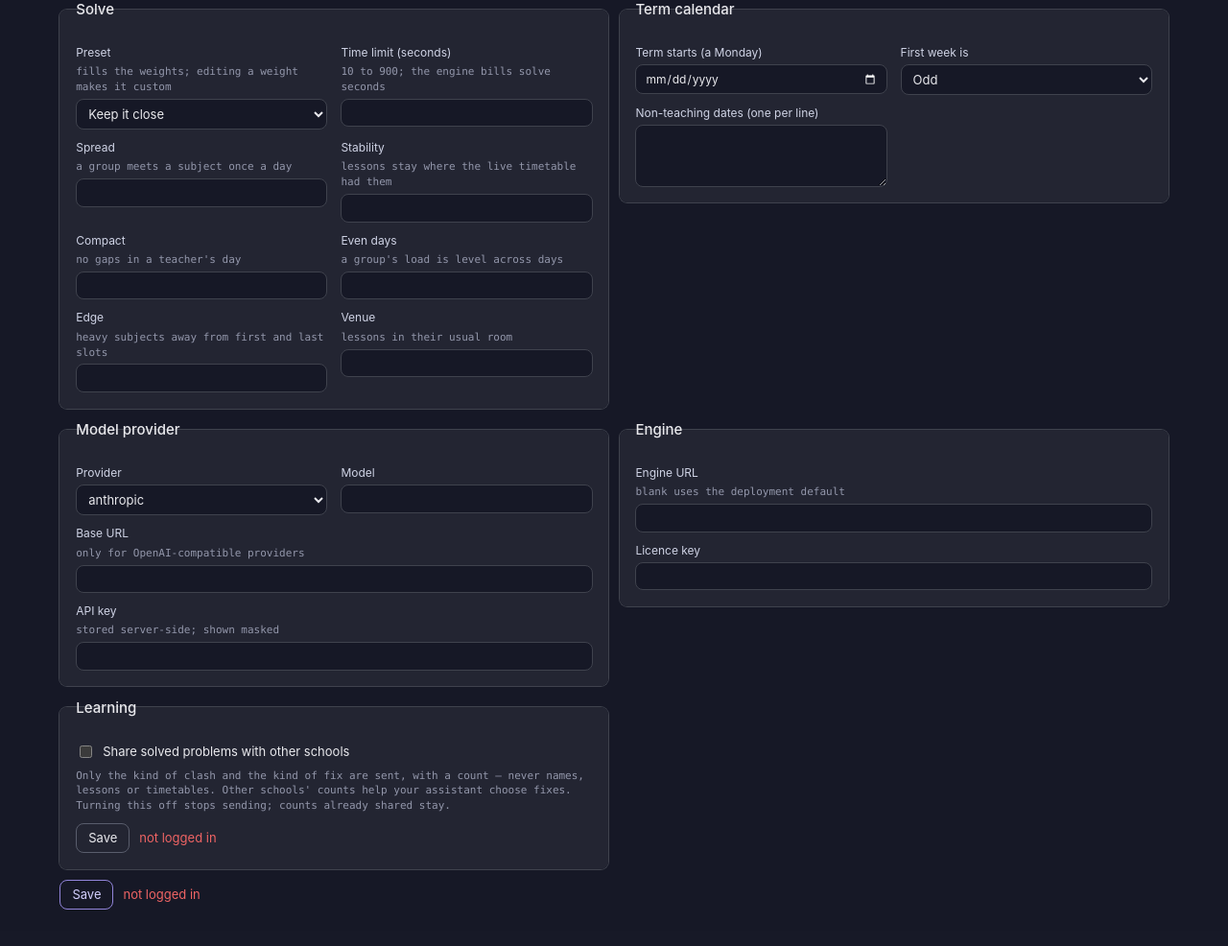
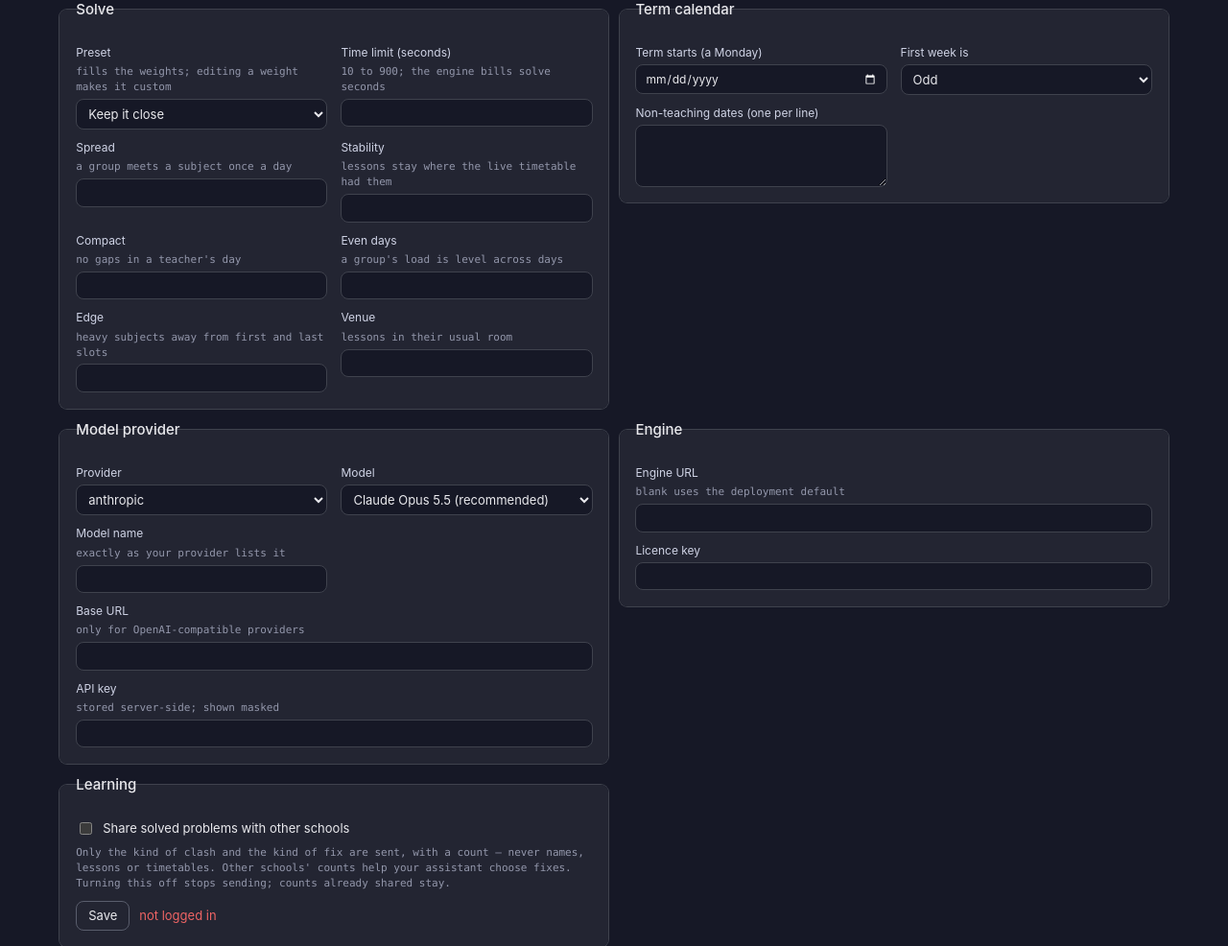
Before and after one commit to twahidin/plane-timetabling-app, a FastAPI app: template plane_app/templates/settings.html in a window 1280 px wide. Shown: the part 773-1759 px from the top of the page at 96% size. Before the commit the page ends 1721 px from the top, so only its background shows below. Run offline with FastAPI, Linux system fonts and the light colour scheme; the template is opened without the code that fills it, so the values that code supplies are empty; some libraries are stand-ins or nearby versions.

Commit message:
Pick Claude Opus 5.5, Sonnet 5.5 or Fable 5.1, or type any model
Co-Authored-By: Claude Opus 5.5 <noreply@anthropic.com>

```diff
--- a/plane_app/static/settings.js
+++ b/plane_app/static/settings.js
@@ -14,6 +14,25 @@
     tokenrouter: 'https://api.tokenrouter.io/v1',
   };
   const DEFAULT_MODEL = { anthropic: 'claude-opus-5-5' };
+  // The Claude models Settings lists (mirrors plane_app.llm.anthropic_provider.FALLBACK_MODELS); any other
+  // model, and every model of an OpenAI-compatible provider, is typed into the Model name box.
+  const CLAUDE_MODELS = ['claude-opus-5-5', 'claude-sonnet-5-5', 'claude-fable-5-1'];
+  function showModel(kind, model) {
+    const listed = kind === 'anthropic' && CLAUDE_MODELS.includes(model);
+    const choice = el('model_choice');
+    choice.hidden = kind !== 'anthropic';
+    choice.closest('label').hidden = kind !== 'anthropic';
+    choice.value = listed ? model : 'other';
+    el('model').value = listed ? '' : (model || '');
+    el('model_label').hidden = listed;
+    el('model_help').textContent = kind === 'anthropic' ? 'a Claude model ID, for example claude-haiku-4-5'
+      : 'exactly as your provider lists it, for example an OpenAI model name';
+  }
+  function chosenModel() {
+    const kind = el('provider_kind').value;
+    if (kind === 'anthropic' && el('model_choice').value !== 'other') return el('model_choice').value;
+    return el('model').value.trim();
+  }
   // Mirrors plane_app.db.PRESETS (the server is the authority; these fill the inputs when a preset is picked)
   const RULES = ['spread', 'stability', 'compact', 'even_days', 'edge', 'venue'];
   const PRESETS = {
@@ -54,7 +73,7 @@
     el('max_run').value = r.max_run ?? 4;
     el('mandatory_rest').value = (r.mandatory_rest || []).join(', ');
     el('provider_kind').value = p.kind || 'anthropic';
-    el('model').value = p.model || '';
+    showModel(p.kind || 'anthropic', p.model || '');
     el('base_url').value = p.base_url || '';
     el('api_key').value = p.api_key || '';
     el('engine_url').value = e.url || '';
@@ -85,7 +104,7 @@
     return {
       time: { slot_minutes: ints('slot_minutes'), slots_per_day: n, start: el('start').value, labels },
       rules: { max_load: ints('max_load'), max_run: ints('max_run'), mandatory_rest: rest },
-      provider: { kind: el('provider_kind').value, base_url: el('base_url').value.trim(), api_key: el('api_key').value, model: el('model').value.trim() },
+      provider: { kind: el('provider_kind').value, base_url: el('base_url').value.trim(), api_key: el('api_key').value, model: chosenModel() },
       engine: { url: el('engine_url').value.trim(), key: el('engine_key').value },
       solve: { preset: el('solve_preset').value, time_limit: solveLimit(), weights: Object.fromEntries(RULES.map((r) => [r, weight(r)])) },
       calendar: {
@@ -113,10 +132,15 @@
     if (w) RULES.forEach((r) => { el('w_' + r).value = w[r]; });
   });
   RULES.forEach((r) => el('w_' + r).addEventListener('input', () => { el('solve_preset').value = 'custom'; }));
+  el('model_choice').addEventListener('change', () => {
+    const other = el('model_choice').value === 'other';
+    el('model_label').hidden = !other;
+    if (other) el('model').focus();
+  });
   el('provider_kind').addEventListener('change', () => {
     const kind = el('provider_kind').value;
     el('base_url').value = DEFAULT_BASE_URLS[kind] || '';
-    el('model').value = DEFAULT_MODEL[kind] || '';
+    showModel(kind, DEFAULT_MODEL[kind] || '');
     el('api_key').value = '';   // a key belongs to one provider; never carry it across a switch
   });
 
--- a/plane_app/templates/settings.html
+++ b/plane_app/templates/settings.html
@@ -95,7 +95,14 @@
   <fieldset>
     <legend>Model provider</legend>
     <label>Provider<select id="provider_kind"><option value="anthropic">anthropic</option><option value="openai">openai</option><option value="openrouter">openrouter</option><option value="tokenrouter">tokenrouter</option></select></label>
-    <label>Model<input type="text" id="model"></label>
+    <label for="model_choice">Model
+      <select id="model_choice">
+        <option value="claude-opus-5-5">Claude Opus 5.5 (recommended)</option>
+        <option value="claude-sonnet-5-5">Claude Sonnet 5.5 (faster, cheaper)</option>
+        <option value="claude-fable-5-1">Claude Fable 5.1 (most capable, costs more)</option>
+        <option value="other">Another model: type its name</option>
+      </select></label>
+    <label id="model_label" for="model">Model name <span class="help" id="model_help">exactly as your provider lists it</span><input type="text" id="model" autocomplete="off" spellcheck="false"></label>
     <label class="wide">Base URL <span class="help">only for OpenAI-compatible providers</span><input type="text" id="base_url"></label>
     <label class="wide">API key <span class="help">stored server-side; shown masked</span><input type="password" id="api_key"></label>
   </fieldset>
```
Also changed, not shown: plane_app/llm/anthropic_provider.py (+21 -2 lines).
